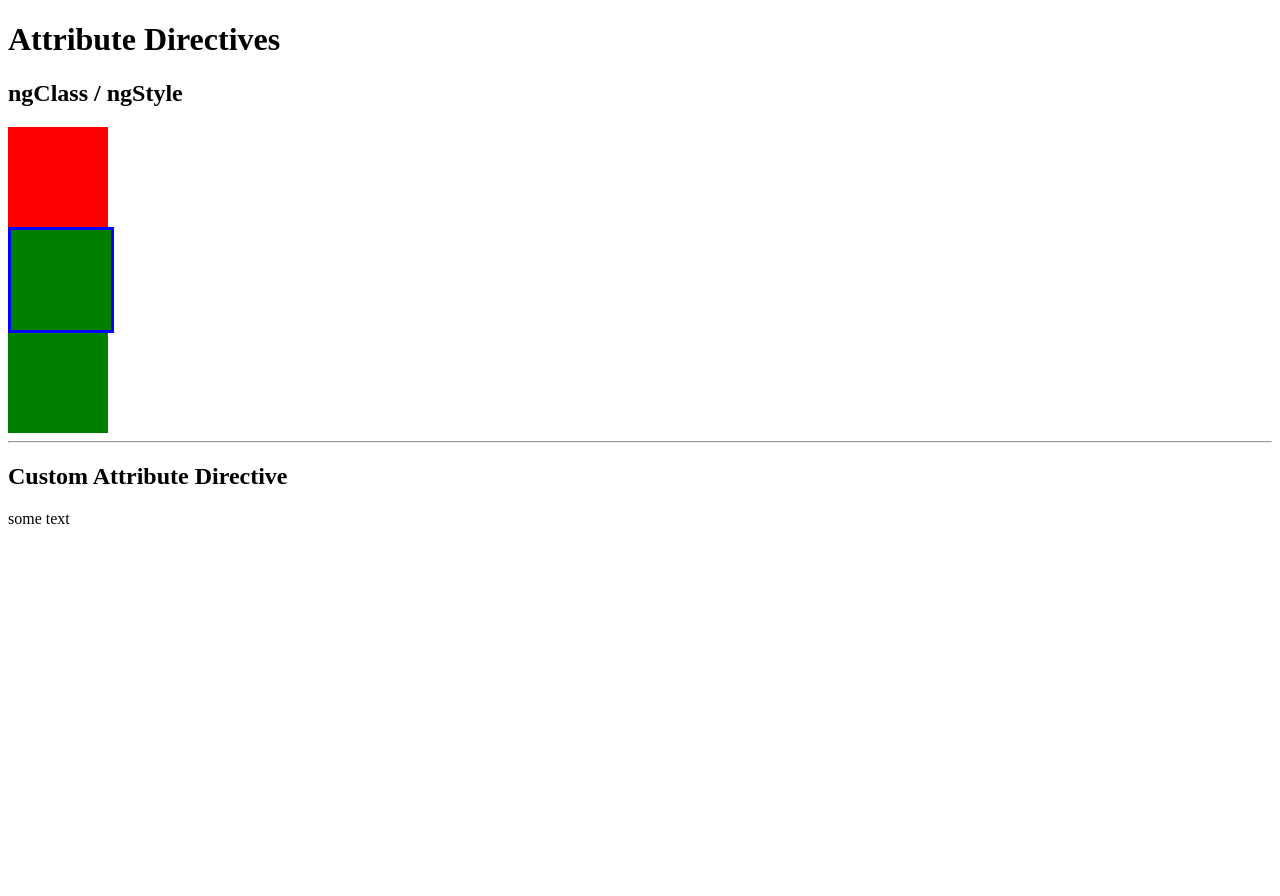
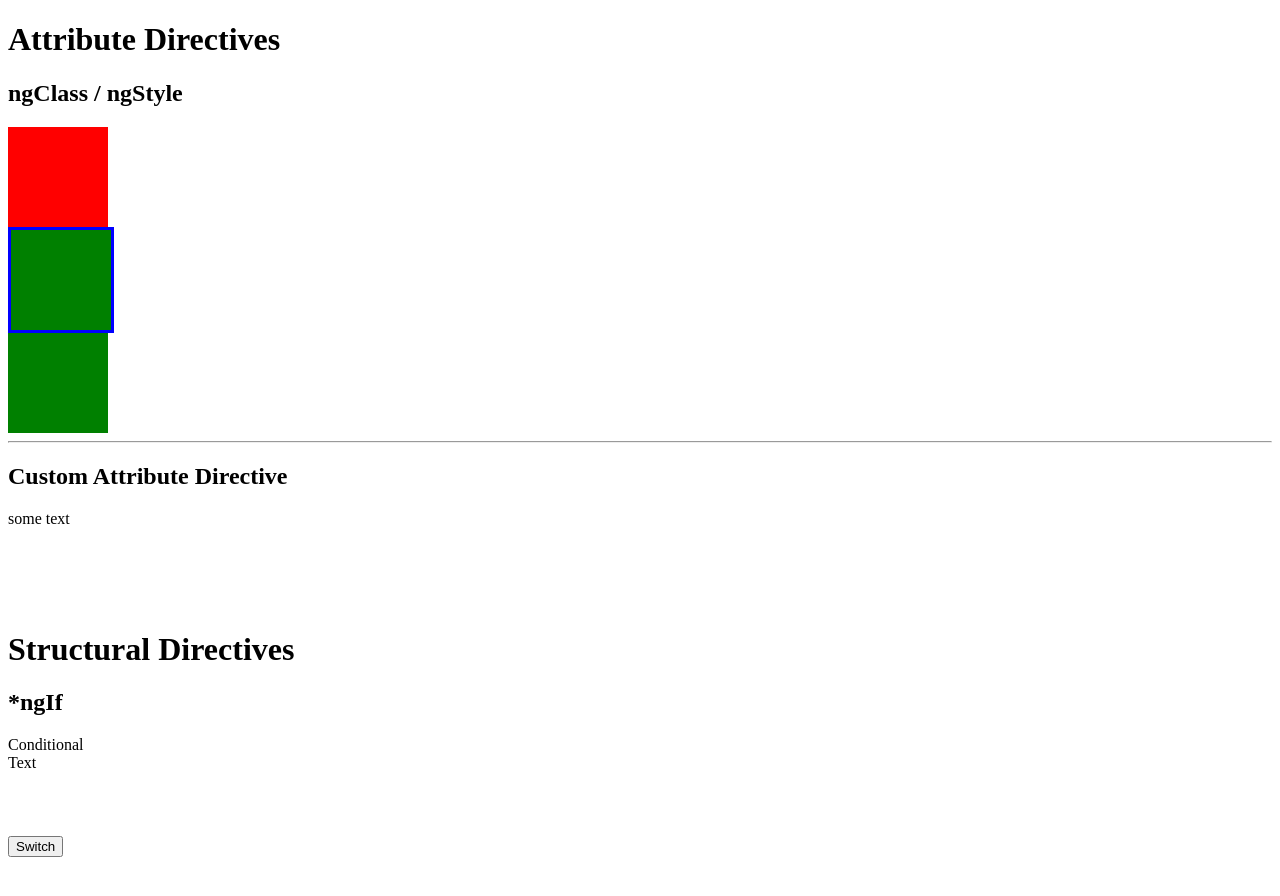
Before and after one commit to yousaiditchewie/app, an Angular app: page / in a window 1280 px wide. Shown: the top 896 px of the page. Before the commit the page ends 800 px from the top, so only its background shows below. Built offline with nearby package versions, Linux system fonts and the light colour scheme.

Commit message:
complete *ngIf Directive video

```diff
--- a/src/app/app.component.html
+++ b/src/app/app.component.html
@@ -6,3 +6,8 @@
 <hr>
 <h2>Custom Attribute Directive</h2>
 <div [dirHighlight]>some text</div>
+<h1>Structural Directives</h1>
+<h2>*ngIf</h2>
+<div *ngIf="switch">Conditional Text</div>
+<button (click)="onSwitch()">Switch</button>
+<br><br><br><br>
--- a/src/app/app.component.ts
+++ b/src/app/app.component.ts
@@ -6,5 +6,8 @@ import { Component } from '@angular/core';
   styleUrls: ['./app.component.css']
 })
 export class AppComponent {
-
+  private switch = true;
+  onSwitch() {
+    this.switch = !this.switch;
+  }
 }
```
